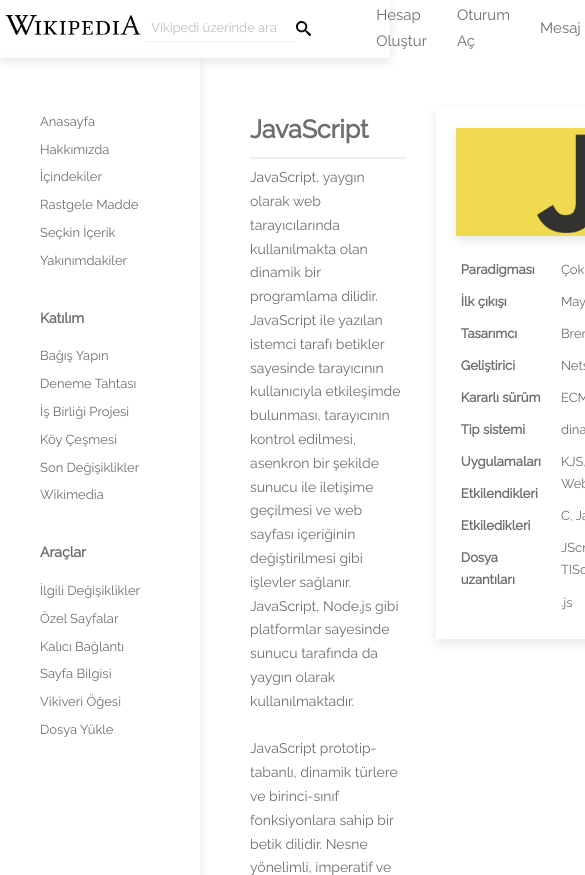
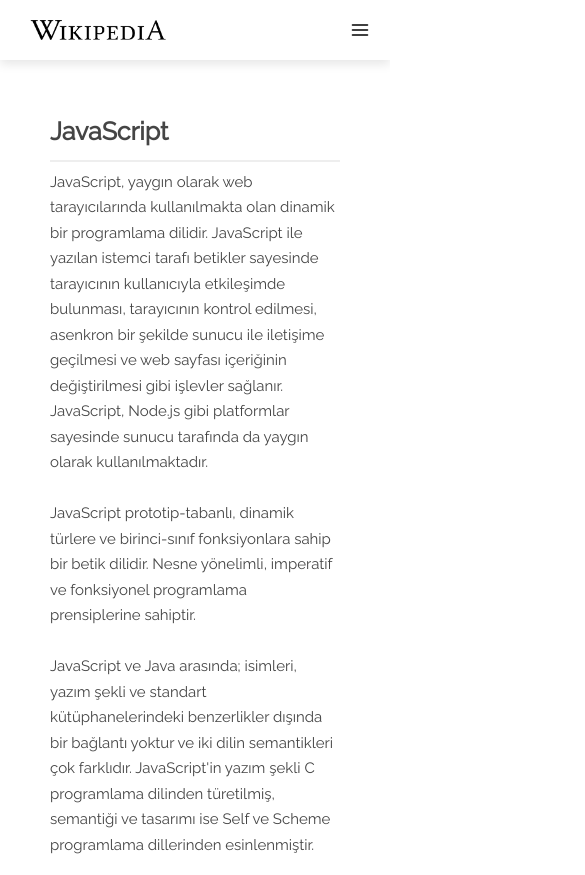
Before and after one commit to mehmetaliayvaz/wikipedia-redesign, a website: page index.html in a window 390 px wide. Shown: the top 875 px of the page, 585 px wide, since content can reach past the window. Drawn offline with Linux system fonts and the light colour scheme.

Commit message:
Responsive ayarlamalar yapıldı

```diff
--- a/index.html
+++ b/index.html
@@ -6,7 +6,7 @@
   <meta http-equiv="X-UA-Compatible" content="IE=edge">
   <meta name="viewport" content="width=device-width, initial-scale=1.0">
   <link rel="stylesheet" href="./css/app.css">
-  <title>Wikipedia Redesign</title>
+  <title>JavaScript - Vikipedi</title>
 </head>
 
 <body>
@@ -29,6 +29,11 @@
           <a href="#">Hesap Oluştur</a>
           <a href="#">Oturum Aç</a>
           <a href="#">Mesaj</a>
+        </div>
+        <div class="Header-right-menu">
+          <svg width="20px" height="20px" viewBox="0 0 24 24">
+            <path d="M3 13h18c0.552 0 1-0.448 1-1s-0.448-1-1-1h-18c-0.552 0-1 0.448-1 1s0.448 1 1 1zM3 7h18c0.552 0 1-0.448 1-1s-0.448-1-1-1h-18c-0.552 0-1 0.448-1 1s0.448 1 1 1zM3 19h18c0.552 0 1-0.448 1-1s-0.448-1-1-1h-18c-0.552 0-1 0.448-1 1s0.448 1 1 1z"></path>
+          </svg>
         </div>
       </div>
     </div>
@@ -140,7 +145,7 @@
                 <li>Netscape</li>
                 <li>ECMAScript 6</li>
                 <li>dinamik, zayıf</li>
-                <li>KJS, Rhino, WebKit</li>
+                <li>KJS, Rhino</li>
                 <li>C, Java, Python</li>
                 <li>JScript, .NET, TIScript</li>
                 <li>.js</li>
--- a/scss/app.scss
+++ b/scss/app.scss
@@ -1,6 +1,10 @@
 @import './normalize.scss';
 @import './global.scss';
+
 
 @import './components/header.scss';
 @import './components/sidebar.scss';
 @import './components/article.scss';
+
+
+@import './responsive.scss';
--- a/scss/components/article.scss
+++ b/scss/components/article.scss
@@ -36,7 +36,7 @@
     &-info{
       min-width: 270px;
       height: 100%;
-      margin-left: 30px;
+      margin: 0 0 30px 30px;
       padding: 20px;
       box-shadow: 0px 4px 10px rgba(0, 0, 0, 0.1);
 
--- a/scss/components/header.scss
+++ b/scss/components/header.scss
@@ -7,9 +7,13 @@
 
 
   &-logo{
+    display: flex;
+    align-items: center;
+    padding: 15px;
+
     img{
       height: 30px;
-      margin: 10px 0;
+      margin-left: 10px;
       cursor: pointer;
     }
   }
@@ -41,8 +45,17 @@
       align-items: center;
 
       a{
-        margin: 0 15px;
         font-size: 15px;
+        margin-right: 15px;
+      }
+    }
+
+    &-menu{
+      display: none;
+
+      svg{
+        cursor: pointer;
+        margin-right: 20px;
       }
     }
 
--- a/scss/global.scss
+++ b/scss/global.scss
@@ -1,15 +1,14 @@
-@import url('https://fonts.googleapis.com/css2?family=Oxygen:wght@400&display=swap');
 @import url('https://fonts.googleapis.com/css2?family=Raleway:wght@400&display=swap');
 
 //variable
-$main-font-color: #6e6e6e;
+$main-font-color: #454545;
 $placeholder-color: #bebebe;
 $a-color: #3F51B5;
 
 * {
   font-family: 'Raleway', sans-serif;
   box-sizing: border-box;
-  font-size: 14px;
+  font-size: 15px;
   color: $main-font-color;
   list-style-type: none;
   text-decoration: none;
--- /dev/null
+++ b/scss/responsive.scss
@@ -0,0 +1,31 @@
+@media screen and (max-width:992px){
+  .Sidebar{
+    display: none;
+  }
+
+
+}
+
+@media screen and (max-width: 768px){
+  .Article-intro{
+    display: flex;
+    flex-direction: column;
+
+    &-info{
+      margin-left: 0;
+    }
+  }
+
+  .Header-right{
+
+    &-search, &-nav{
+      display: none;
+    }
+
+    &-menu{
+      display: flex;
+      align-items: center;
+    }
+  }
+
+}
```
Also changed, not shown: css/app.css.
